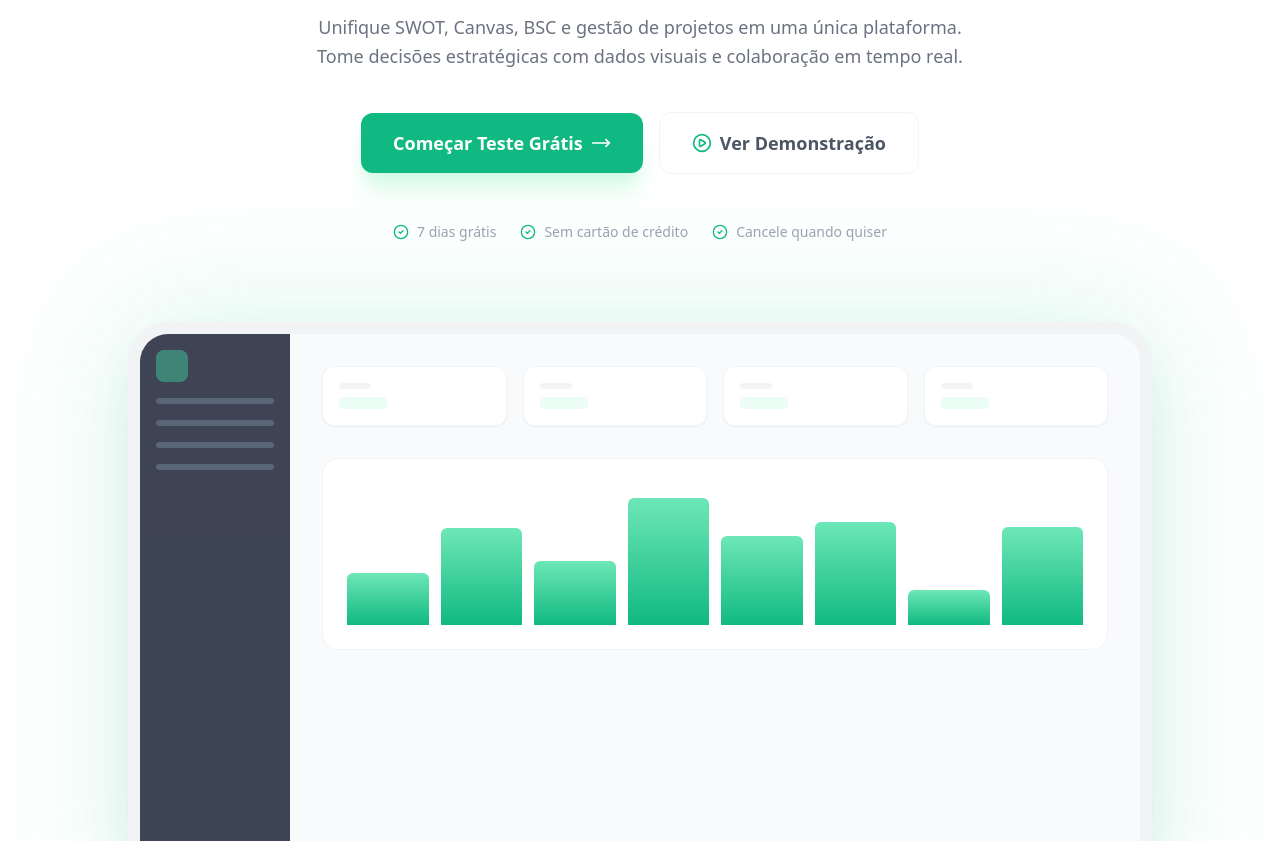
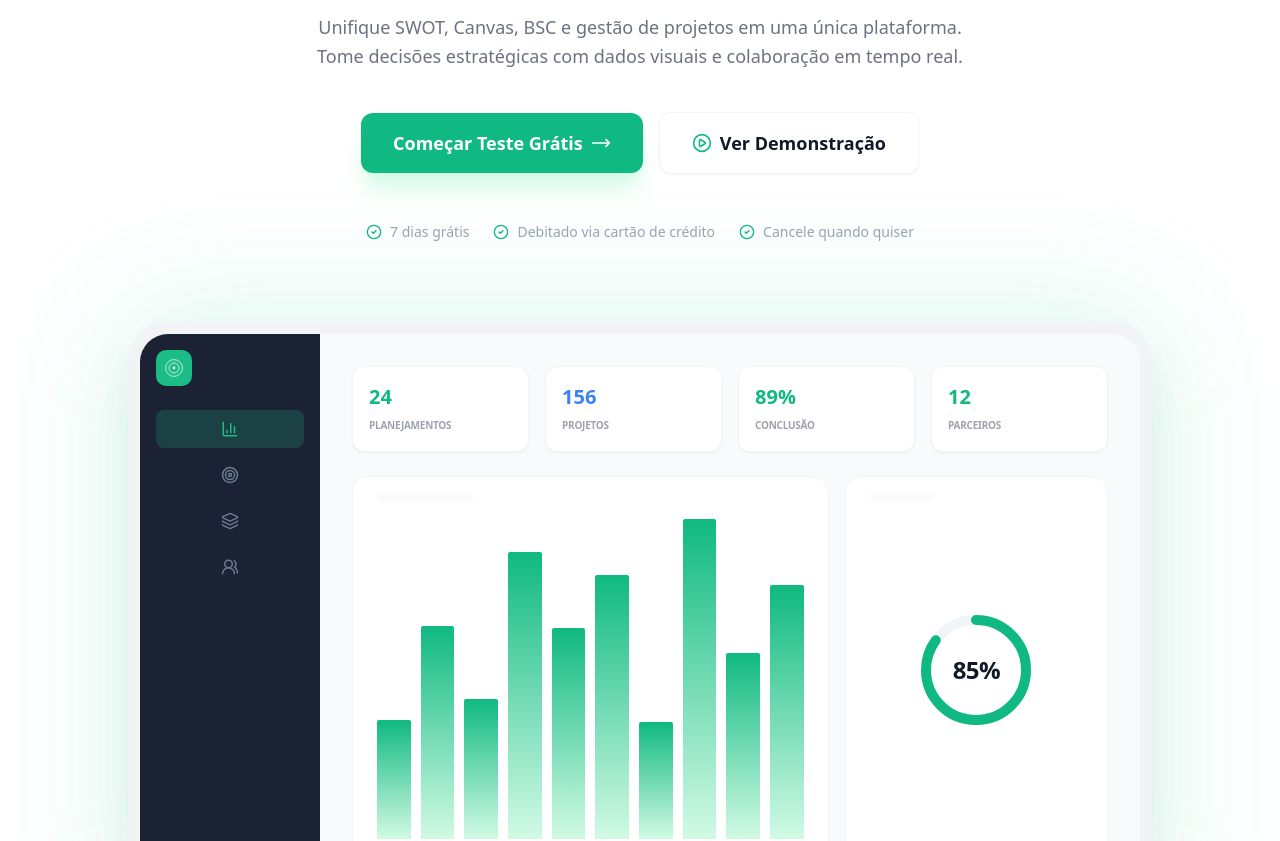
Before and after one commit to Yrmih/techplann-frontend, a Next.js app: page / in a window 1280 px wide. Shown: the part 366-1207 px from the top of the page. Built offline with nearby package versions, Linux system fonts and the light colour scheme.

Commit message:
feat(hero): adiciona novos ícones e aprimora a seção de métricas na landing page

```diff
--- a/src/components/landing/Hero.tsx
+++ b/src/components/landing/Hero.tsx
@@ -2,12 +2,20 @@
 
 import Link from "next/link";
 import { motion } from "framer-motion";
-import { MoveRight, PlayCircle, CheckCircle2 } from "lucide-react";
+import {
+  MoveRight,
+  PlayCircle,
+  CheckCircle2,
+  BarChart3,
+  Target,
+  Layers,
+  Users2
+} from "lucide-react";
+import { TargetLogo } from "../ui/svg/TargetLogo";
 
 export const Hero = () => {
   return (
     <section className="relative w-full pt-20 pb-20 overflow-hidden bg-white">
-
       <div className="absolute top-0 left-1/2 -translate-x-1/2 w-full h-[700px] bg-[radial-gradient(circle_at_center,_var(--tw-gradient-stops))] from-emerald-50/60 via-transparent to-transparent -z-10" />
 
       <div className="max-w-7xl mx-auto px-6 flex flex-col items-center text-center">
@@ -32,10 +40,12 @@ export const Hero = () => {
           </span>
         </motion.h1>
 
+
         <p className="text-lg text-gray-500 max-w-2xl mb-10 leading-relaxed">
           Unifique SWOT, Canvas, BSC e gestão de projetos em uma única plataforma.
           Tome decisões estratégicas com dados visuais e colaboração em tempo real.
         </p>
+
 
         <div className="flex flex-col sm:flex-row items-center gap-4 mb-12">
           <Link
@@ -46,7 +56,7 @@ export const Hero = () => {
             <MoveRight className="w-5 h-5 group-hover:translate-x-1 transition-transform" />
           </Link>
 
-          <button className="group flex items-center gap-2 px-8 py-4 rounded-xl font-bold text-lg text-gray-600 hover:bg-gray-50 transition-all border border-gray-100">
+          <button className="group flex items-center gap-2 px-8 py-4 rounded-xl font-bold text-lg text-gray-900 bg-white border border-gray-100 hover:bg-gray-50 transition-all shadow-sm">
             <PlayCircle className="w-5 h-5 text-[#10b981] group-hover:scale-110 transition-transform" />
             Ver Demonstração
           </button>
@@ -57,12 +67,13 @@ export const Hero = () => {
             <CheckCircle2 size={16} className="text-[#10b981]" /> 7 dias grátis
           </div>
           <div className="flex items-center gap-2">
-            <CheckCircle2 size={16} className="text-[#10b981]" /> Sem cartão de crédito
+            <CheckCircle2 size={16} className="text-[#10b981]" /> Debitado via cartão de crédito
           </div>
           <div className="flex items-center gap-2">
             <CheckCircle2 size={16} className="text-[#10b981]" /> Cancele quando quiser
           </div>
         </div>
+
 
         <motion.div
           initial={{ opacity: 0, y: 40 }}
@@ -74,34 +85,97 @@ export const Hero = () => {
 
           <div className="relative bg-white border-[12px] border-gray-900/5 rounded-[2.5rem] shadow-2xl overflow-hidden shadow-emerald-900/10">
             <div className="bg-[#f8fafc] w-full aspect-[16/9] flex">
-              <div className="w-[15%] bg-[#0f172a] h-full p-4 flex flex-col gap-4 opacity-80">
-                <div className="w-8 h-8 bg-[#10b981] rounded-lg opacity-50" />
-                {[1,2,3,4].map(i => <div key={i} className="w-full h-1.5 bg-slate-700 rounded" />)}
+
+
+              <div className="w-[18%] bg-[#0f172a] h-full p-4 flex flex-col gap-2 opacity-95">
+
+                <div className="w-9 h-9 bg-[#10b981] rounded-[10px] flex items-center justify-center text-white mb-4">
+                  <TargetLogo size={20} />
                 </div>
-              <div className="flex-1 p-8 text-left">
-                <div className="grid grid-cols-4 gap-4 mb-8">
-                  {[1, 2, 3, 4].map((i) => (
-                    <div key={i} className="bg-white p-4 rounded-xl border border-gray-100 shadow-sm">
-                      <div className="w-8 h-1.5 bg-gray-100 rounded mb-2" />
-                      <div className="w-12 h-3 bg-emerald-50 rounded" />
+
+                {[
+                  { icon: <BarChart3 size={18} />, active: true },
+                  { icon: <Target size={18} />, active: false },
+                  { icon: <Layers size={18} />, active: false },
+                  { icon: <Users2 size={18} />, active: false },
+                ].map((item, i) => (
+                  <div
+                    key={i}
+                    className={`w-full p-2.5 rounded-lg flex items-center justify-center transition-colors ${
+                      item.active
+                        ? "bg-[#10b981]/20 text-[#10b981]"
+                        : "text-slate-500 hover:bg-slate-800"
+                    }`}
+                  >
+                    {item.icon}
                   </div>
                 ))}
               </div>
-                <div className="bg-white p-6 rounded-2xl border border-gray-100 h-48 flex items-end gap-3 justify-between">
-                  {[40, 70, 45, 90, 65, 80, 30, 95].map((height, i) => (
+
+
+              <div className="flex-1 p-8 text-left flex flex-col gap-6 overflow-hidden">
+
+                <div className="grid grid-cols-4 gap-4">
+                  {[
+                    { label: "Planejamentos", value: "24", color: "text-emerald-500" },
+                    { label: "Projetos", value: "156", color: "text-[#3b82f6]" },
+                    { label: "Conclusão", value: "89%", color: "text-emerald-500" },
+                    { label: "Parceiros", value: "12", color: "text-emerald-500" }
+                  ].map((kpi, i) => (
+                    <motion.div
+                      key={i}
+                      initial={{ opacity: 0, y: 10 }}
+                      animate={{ opacity: 1, y: 0 }}
+                      transition={{ delay: 1 + (i * 0.1) }}
+                      className="bg-white p-4 rounded-xl border border-gray-100 shadow-sm"
+                    >
+                      <span className={`text-xl font-bold block ${kpi.color}`}>{kpi.value}</span>
+                      <span className="text-[10px] text-gray-400 font-bold uppercase tracking-tight">{kpi.label}</span>
+                    </motion.div>
+                  ))}
+                </div>
+
+
+                <div className="flex gap-4 flex-1 h-full min-h-0">
+
+
+                  <div className="flex-[2] bg-white p-6 rounded-2xl border border-gray-100 flex items-end gap-2.5 justify-between relative overflow-hidden">
+                    <div className="absolute top-4 left-6 w-24 h-2 bg-gray-50 rounded" />
+                    {[40, 70, 45, 90, 65, 80, 35, 95, 55, 75].map((height, i) => (
                       <motion.div
                         key={i}
                         initial={{ height: 0 }}
                         animate={{ height: `${height}%` }}
                         transition={{
-                        delay: 1.2 + (i * 0.1),
-                        duration: 1,
+                          delay: 1.5 + (i * 0.05),
+                          duration: 1.5,
                           repeat: Infinity,
                           repeatType: 'reverse'
                         }}
-                      className="flex-1 bg-gradient-to-t from-[#10b981] to-emerald-300 rounded-t-md"
+                        className="flex-1 bg-gradient-to-t from-emerald-100 to-[#10b981] rounded-t-[2px]"
                       />
                     ))}
+                  </div>
+
+
+                  <div className="flex-1 bg-white p-6 rounded-2xl border border-gray-100 flex flex-col items-center justify-center relative">
+                    <div className="absolute top-4 left-6 w-16 h-2 bg-gray-50 rounded" />
+                    <div className="relative flex items-center justify-center">
+                      <svg className="w-32 h-32 transform -rotate-90">
+                        <circle cx="64" cy="64" r="50" stroke="#f1f5f9" strokeWidth="10" fill="transparent" />
+                        <motion.circle
+                          cx="64" cy="64" r="50" stroke="#10b981" strokeWidth="10" fill="transparent"
+                          strokeDasharray="314.15"
+                          initial={{ strokeDashoffset: 314.15 }}
+                          animate={{ strokeDashoffset: 314.15 * (1 - 0.85) }}
+                          transition={{ duration: 2, delay: 1.5, ease: "easeOut" }}
+                          strokeLinecap="round"
+                        />
+                      </svg>
+                      <span className="absolute text-2xl font-black text-gray-900 tracking-tight">85%</span>
+                    </div>
+                  </div>
+
                 </div>
               </div>
             </div>
```
Lines whose indentation alone changed are shown as unchanged.
